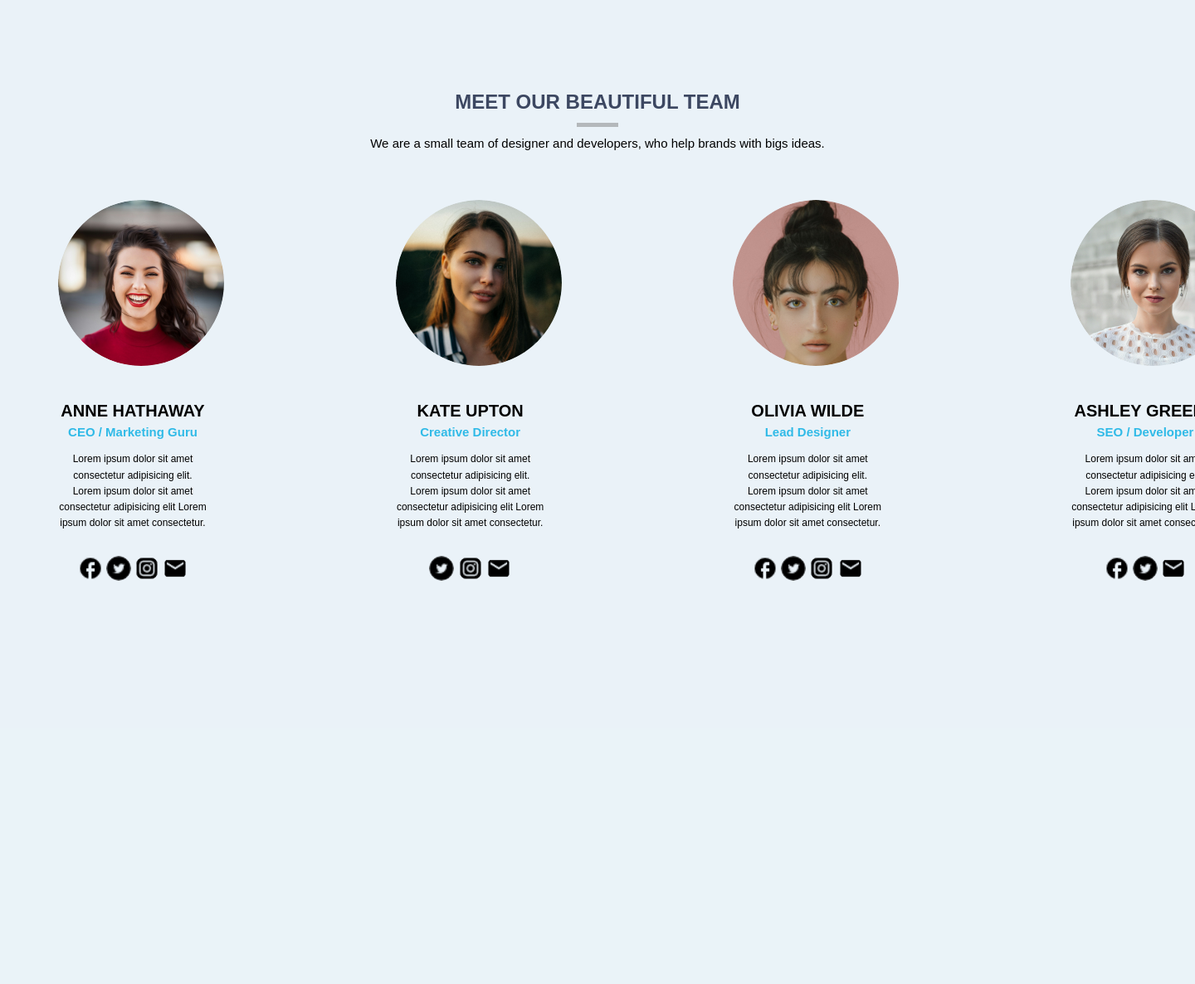
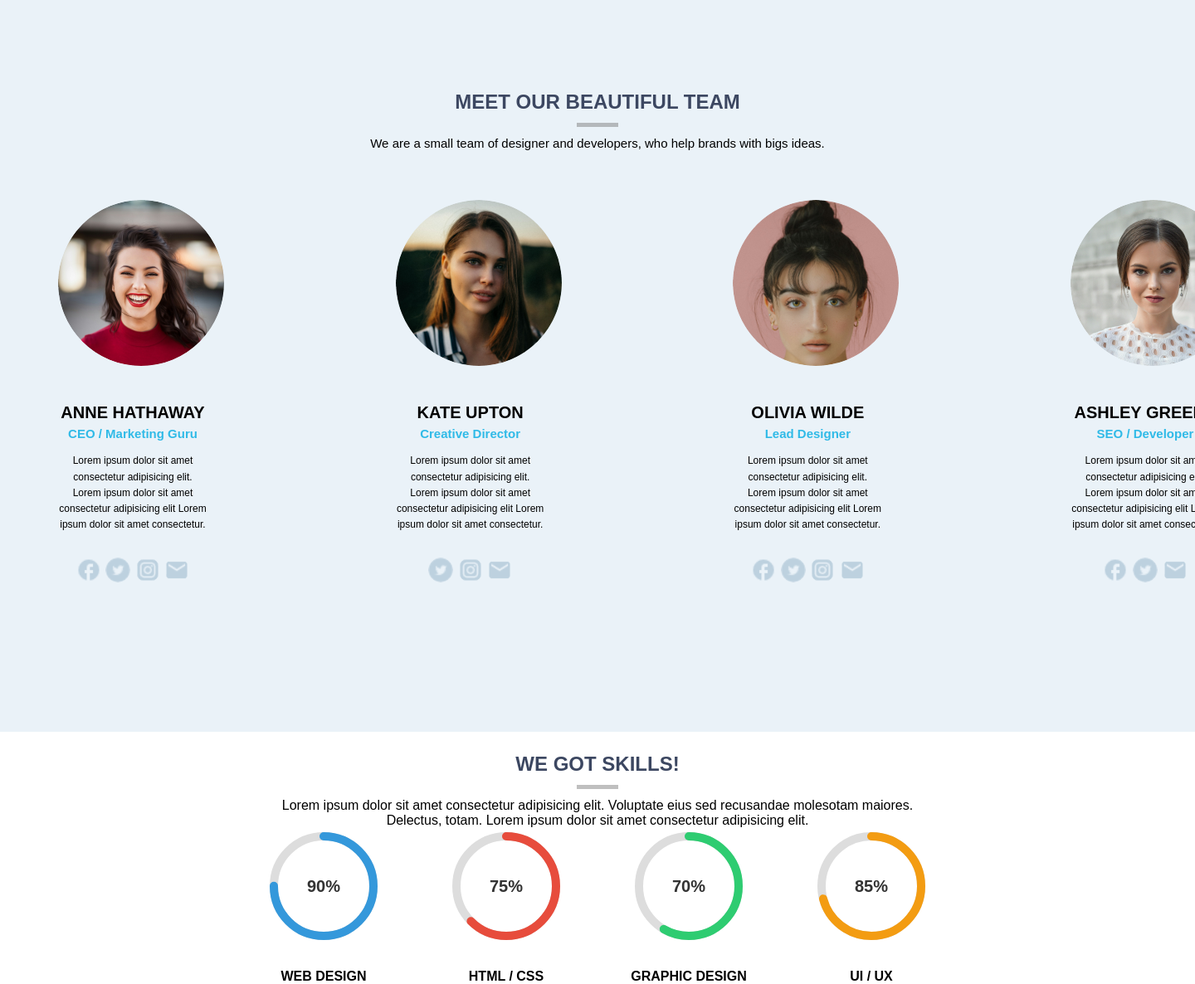
Before and after one commit to PetraSkolova/PRAX-DSY, a PHP site: page / in a window 1440 px wide; the page is wider, and only the part inside the window is pictured. Shown: the part 1152-2338 px from the top of that part at 83% size. Before the commit the page ends 1852 px from the top of that part, so only its background shows below. Run offline with PHP 8.4, Linux system fonts and the light colour scheme.

Commit message:
section four almost one

```diff
--- a/CUDA project/index.html
+++ b/CUDA project/index.html
@@ -7,7 +7,7 @@
     <title>Cuda</title>
 </head>
 <body>
-<!--------------------------------header----------------------------------->
+<!--------------------------------header-------------------------------------------------------------------------------->
     <header>
         <div class="container-header">
         <div class="picture">
@@ -24,7 +24,7 @@
             </nav>
         </div>
     </header>
-<!--------------------------------section first--------------------------------------->
+<!--------------------------------section first-------------------------------------------------------------------------->
     <main>
         <div class="container">
             <section class="section" id="first">
@@ -37,7 +37,7 @@
                 </div>
             </section>
         </div>
-<!--------------------------------section second---------------------------------------->
+<!--------------------------------section second-------------------------------------------------------------------------->
         <div class="second-container">
             <section class="section" id="second">
                 <div class="section-title">
@@ -83,14 +83,14 @@
                 </div>
             </section>
         </div>
-<!--------------------------------section third----------------------------------------->
+<!--------------------------------section third------------------------------------------------------------------------->
         <div class="third-container">
             <section class="section" id="third">
                 <div class="section-title-third">
                     <h1>MEET OUR BEAUTIFUL TEAM</h1>
                     <div class="underline"></div>
                 <div class="section-text">
-                <p>We are a small team of designer and developers, who help brands with bigs ideas.</p>
+                <p>We are a small team of designer and developers, who help brands with bigs ideas.</p> </div>
                 <div class="team-container">
                     <div class="team-member">
                         <img src="obrazky/1.png" alt="Anne Hathaway">
@@ -156,6 +156,70 @@
                 </div>
             </section>
         </div>
+<!--------------------------------section third------------------------------------------------------------------------->
+        <div class="fourth-container">
+            <section class="section" id="fourth">
+                <h1>WE GOT SKILLS!</h1>
+                <div class="underline"></div>
+                <div class="section-text-fourth">
+                <p>Lorem ipsum dolor sit amet consectetur adipisicing elit.
+                Voluptate eius sed recusandae molesotam maiores.<br> Delectus, totam.
+                Lorem ipsum dolor sit amet consectetur adipisicing elit. </p> </div>
+                <div class="skill-container">
+                    <div class="skill">
+                        <div class="progress-ring">
+                            <svg width="140" height="140">
+                                <circle class="background-ring" cx="70" cy="70" r="60"></circle>
+                                <circle class="foreground-ring" cx="70" cy="70" r="60"
+                                    style="stroke-dashoffset: calc(314 - (314 * 90) / 100); stroke: #3498db;">
+                                </circle>
+                            </svg>
+                            <div class="skill-value">90%</div>
+                        </div>
+                        <div class="skill-label">WEB DESIGN</div>
+                    </div>
+
+                    <div class="skill">
+                        <div class="progress-ring">
+                            <svg width="140" height="140">
+                                <circle class="background-ring" cx="70" cy="70" r="60"></circle>
+                                <circle class="foreground-ring" cx="70" cy="70" r="60"
+                                    style="stroke-dashoffset: calc(314 - (314 * 75) / 100); stroke: #e74c3c;">
+                                </circle>
+                            </svg>
+                            <div class="skill-value">75%</div>
+                        </div>
+                        <div class="skill-label">HTML / CSS</div>
+                    </div>
+
+                    <div class="skill">
+                        <div class="progress-ring">
+                            <svg width="140" height="140">
+                                <circle class="background-ring" cx="70" cy="70" r="60"></circle>
+                                <circle class="foreground-ring" cx="70" cy="70" r="60"
+                                    style="stroke-dashoffset: calc(314 - (314 * 70) / 100); stroke: #2ecc71;">
+                                </circle>
+                            </svg>
+                            <div class="skill-value">70%</div>
+                        </div>
+                        <div class="skill-label">GRAPHIC DESIGN</div>
+                    </div>
+
+                    <div class="skill">
+                        <div class="progress-ring">
+                            <svg width="140" height="140">
+                                <circle class="background-ring" cx="70" cy="70" r="60"></circle>
+                                <circle class="foreground-ring" cx="70" cy="70" r="60"
+                                    style="stroke-dashoffset: calc(314 - (314 * 85) / 100); stroke: #f39c12;">
+                                </circle>
+                            </svg>
+                            <div class="skill-value">85%</div>
+                        </div>
+                        <div class="skill-label">UI / UX</div>
+                    </div>
+                </div>
+            </section>
+        </div>
     </main>
 </body>
 </html>
--- a/CUDA project/style.css
+++ b/CUDA project/style.css
@@ -287,3 +287,113 @@ h5 {
     width: 30px;
     height: auto;
 }
+/*<!--------------------------------section fourth------------------------------> */
+.fourth-container  h1{
+    color: #3c4761;
+    text-align: center;
+}
+
+.section-title-third {
+    font-size: 20px;
+    display: inline-block;
+    position: relative;
+    padding-bottom: 10px;
+    text-align: center;
+    margin: 75px 0px;
+    padding: 10px;
+    max-width: 1440px;
+    width: 100%;
+    justify-content: center;
+}
+
+.fourth-container {
+    background-color: white;
+    text-align: center;
+    padding: 25px ;
+    padding-bottom: 0px;
+}
+
+.skills-section {
+    text-align: center;
+    margin: 40px auto;
+}
+
+.skills-section h2 {
+    font-size: 24px;
+    margin-bottom: 10px;
+}
+
+.skills-section {
+    text-align: center;
+    margin: 40px auto;
+}
+
+.skills-section h2 {
+    font-size: 24px;
+    margin-bottom: 10px;
+}
+
+.skills-section p {
+    max-width: 600px;
+    margin: 0 auto 40px auto;
+    font-size: 16px;
+    color: #333;
+}
+
+.skill-container {
+    display: flex;
+    justify-content: center;
+    align-items: center;
+    gap: 80px; /* Väčšia medzera medzi kruhmi */
+    flex-wrap: wrap;
+}
+
+.skill {
+    display: flex;
+    flex-direction: column;
+    align-items: center;
+}
+
+.progress-ring {
+    width: 140px;
+    height: 140px;
+    position: relative;
+    margin-bottom: 20px; /* Väčšia medzera medzi kruhom a popisom */
+}
+
+.progress-ring svg {
+    width: 100%;
+    height: 100%;
+    transform: rotate(-90deg); /* Opravený smer animácie */
+}
+
+.background-ring {
+    fill: none;
+    stroke: #ddd;
+    stroke-width: 10;
+}
+
+.foreground-ring {
+    fill: none;
+    stroke-width: 10;
+    stroke-linecap: round;
+    stroke-dasharray: 314;
+    stroke-dashoffset: 314;
+    transition: stroke-dashoffset 0.5s ease-in-out;
+}
+
+.skill-value {
+    position: absolute;
+    top: 50%;
+    left: 50%;
+    transform: translate(-50%, -50%);
+    font-size: 20px;
+    font-weight: bold;
+    color: #333;
+}
+
+.skill-label {
+    font-weight: bold;
+    font-size: 16px;
+    margin-top: 10px; /* Väčšia medzera medzi kruhom a textom */
+}
```
Also changed, not shown: CUDA project/obrazky/email.png, CUDA project/obrazky/facebook.png, CUDA project/obrazky/instagram.png, CUDA project/obrazky/twitter.png.
